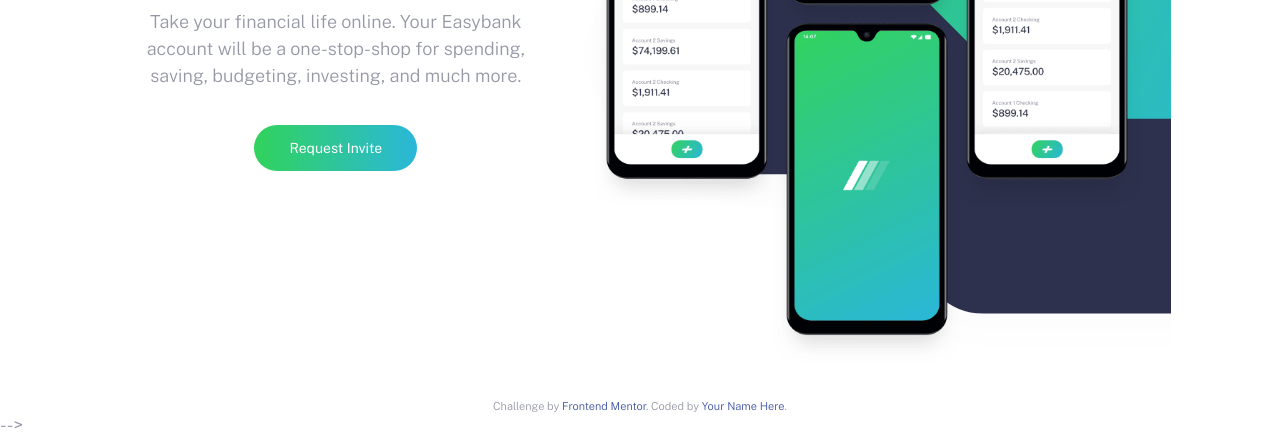
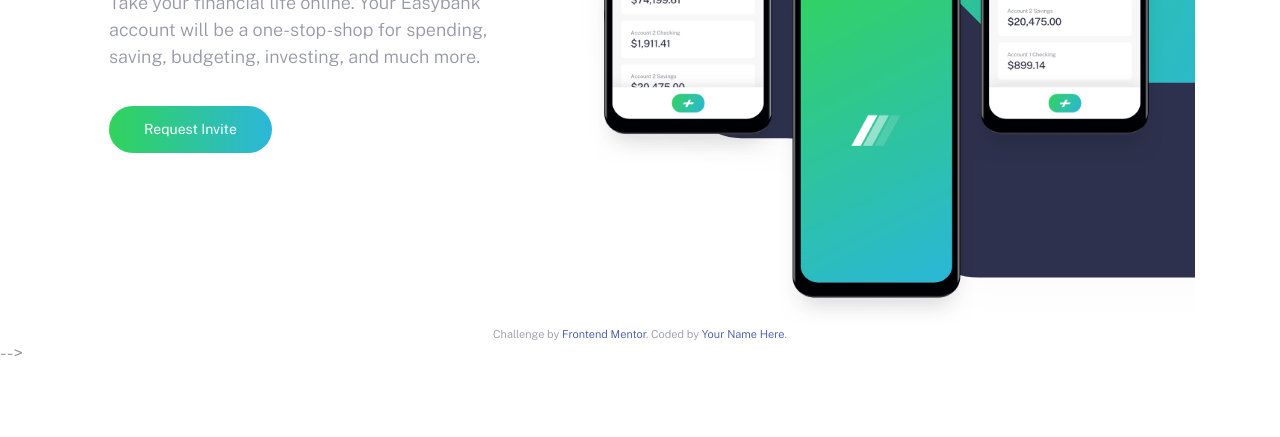
Before and after one commit to HajiMammadov1/Bank, a plain HTML site: page easybank/index.html in a window 1280 px wide. Shown: the part 409-846 px from the top of the page. After the commit the page ends 800 px from the top, so only its background shows below. Drawn offline with nearby package versions, Linux system fonts and the light colour scheme.

Commit message:
add fixes

```diff
--- a/easybank/assets/app/styles/helpers/_globals.scss
+++ b/easybank/assets/app/styles/helpers/_globals.scss
@@ -16,6 +16,10 @@ body {
     color: $grayishBlue;
     line-height: 1.3;
 
+    @include breakpoint-up(large) {
+        font-size: $font-med;
+    }
+
     &.noscroll {
         overflow: hidden;
     }
@@ -31,13 +35,43 @@ a, a:visited, a:hover {
 }
 
 //Spacing
+
 .container {
     max-width: 69.375rem;
     margin: 0 auto;
-    padding-top: 2.25rem;
-    padding-right: 1.5rem;
-    padding-bottom: 2.25rem;
-    padding-left: 1.5rem;
+
+    &--pa {
+        padding-top: 2.25rem;
+        padding-bottom: 2.25rem;
+        padding-right: 1.5rem;
+        padding-left: 1.5rem;
+    }
+
+    &--py {
+        padding-top: 2.25rem;
+        padding-bottom: 2.25rem;
+    }
+
+    &--px {
+        padding-right: 1.5rem;
+        padding-left: 1.5rem;
+    }
+
+    &--pt {
+        padding-top: 2.25rem;
+    }
+
+    &--pb {
+        padding-bottom: 2.25rem;
+    }
+
+    &--pr {
+        padding-right: 1.5rem;
+    }
+
+    &--pl {
+        padding-left: 1.5rem;
+    }
 }
 
 //FlexBox
--- a/easybank/assets/app/styles/helpers/_variables.scss
+++ b/easybank/assets/app/styles/helpers/_variables.scss
@@ -10,3 +10,5 @@ $white: hsl(0, 0%, 100%);
 //Font Sizes
 $font-sm: 0.875rem; //14px
 $font-med: 1.125rem; //18px
+$font-lg: 1.25rem; //20px
+$font-xlg: 3.25rem; //52px
--- a/easybank/assets/app/styles/pages/_hero.scss
+++ b/easybank/assets/app/styles/pages/_hero.scss
@@ -39,6 +39,7 @@
         @include breakpoint-up(large) {
             flex: 2;
             order: 1;
+            text-align: left;
         }
 
         h1 {
@@ -47,6 +48,10 @@
             line-height: 1.15;
             color: $darkBlue;
             margin-bottom: 1.5rem;
+
+            @include breakpoint-up(large) {
+                font-size: $font-xlg;
+            }
         }
 
         p {
--- a/easybank/index.html
+++ b/easybank/index.html
@@ -39,7 +39,7 @@
 
         <div class="overlay has-fade"></div>
 
-        <nav class="container flex flex-js-sb flex-ai-c">
+        <nav class="container container--pa flex flex-js-sb flex-ai-c">
           <a href="/" class="header_logo">
             <img src="./assets/images/logo.svg" alt="Easybank" />
           </a>
@@ -80,7 +80,7 @@
 
         <div class="hero__image"></div>
 
-        <div class="hero__text container">
+        <div class="hero__text container--pa">
           <h1>Next generation digital banking!!!</h1>
           <p>Take your financial life online. Your Easybank account will be a one-stop-shop
             for spending, saving, budgeting, investing, and much more.</p>
```
Also changed, not shown: easybank/assets/app/styles/main.css, 1 other file.
